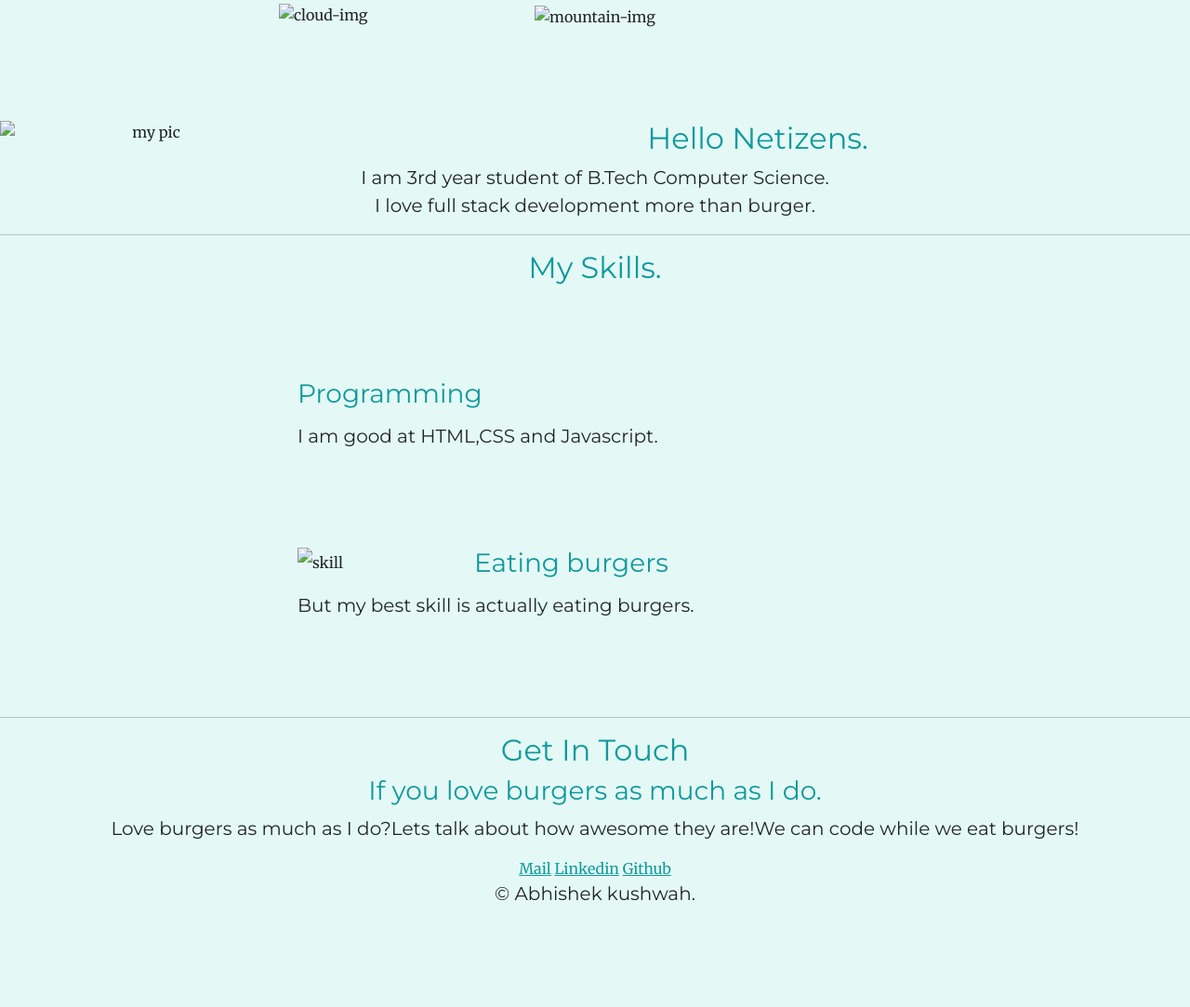
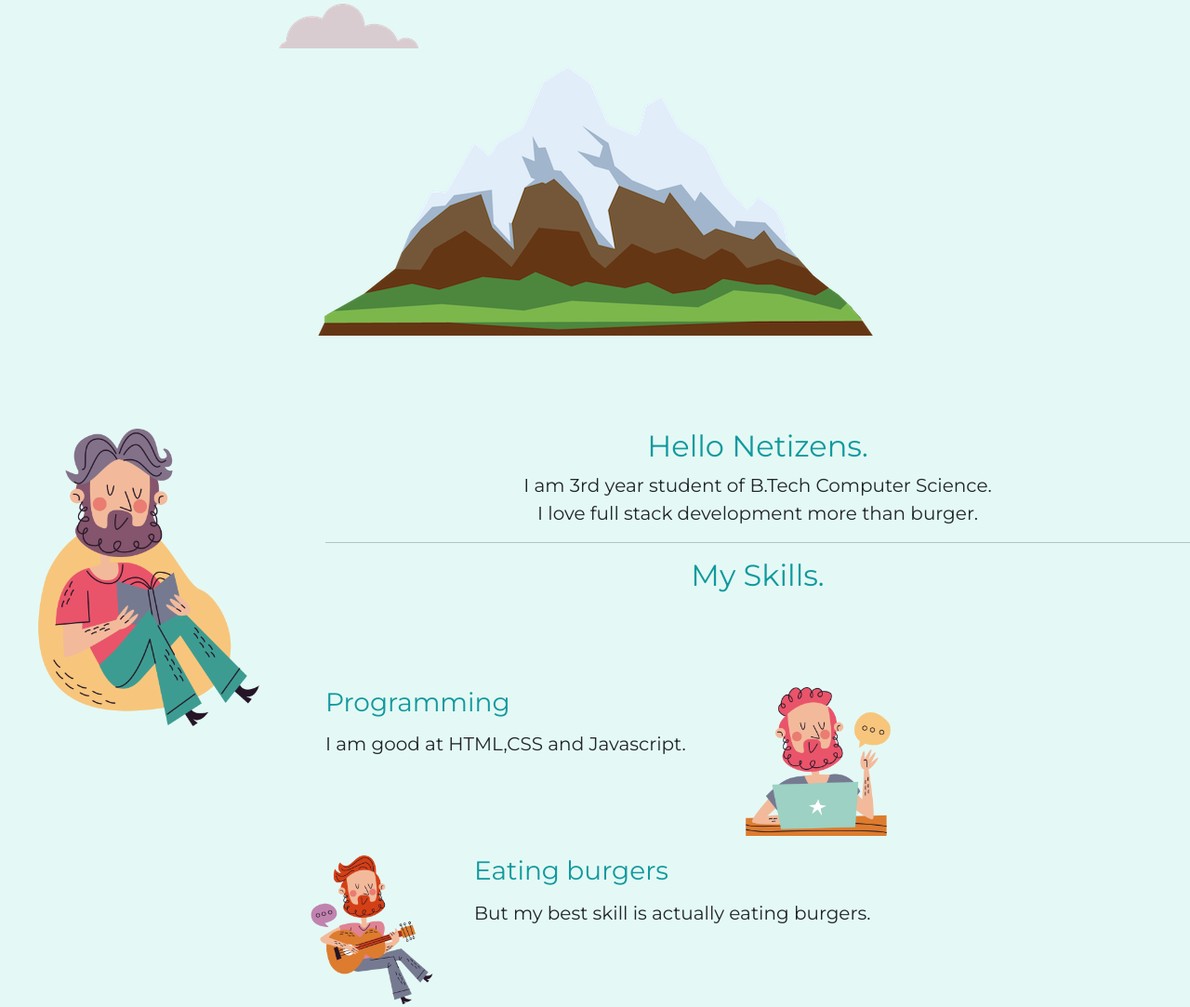
Before and after one commit to Abhishek9460/CV, a plain HTML site: page index.html in a window 1280 px wide. Shown: the part 260-1343 px from the top of the page at 93% size. Before the commit the page ends 1252 px from the top, so only its background shows below. Drawn offline with nearby package versions, Linux system fonts and the light colour scheme.

Commit message:
Update index.html

```diff
--- a/index.html
+++ b/index.html
@@ -15,13 +15,13 @@
         <img class="top-cloud" src="images/cloud.png" alt="cloud img">
     <h1>I'm Abhishek </h1>
     <h2 class="pro">a full stack developer.</h2>
-    <img class="bottom-cloud" src="images/cloud.png" alt="cloud-img">
-    <img src="images/mountain.png" alt="mountain-img">
+    <img class="bottom-cloud" src="cloud.png" alt="cloud-img">
+    <img src="mountain.png" alt="mountain-img">
 </div>
 
 <div class="middle-container">
     <div class="profile">
-      <img class="one" src="images\reading.png" alt="my pic">
+      <img class="one" src="reading.png" alt="my pic">
       <h2>Hello Netizens.</h2>
       <p>I am 3rd year student of B.Tech Computer Science.<br>I love full stack development more than burger.</p>
     </div>
@@ -29,12 +29,12 @@
     <div class="skills">
       <h2>My Skills.</h2>
       <div class="skill-row">
-        <img class="two" src="images\video-calling.png" alt="">
+        <img class="two" src="video-calling.png" alt="">
         <h3>Programming</h3>
         <p>I am good at HTML,CSS and Javascript.</p>
       </div>
       <div class="skill-row">
-        <img class="three" src="images\guitar.png" alt="skill">
+        <img class="three" src="guitar.png" alt="skill">
         <h3>Eating burgers</h3>
         <p>But my best skill is actually eating burgers.</p>
       </div>
```
